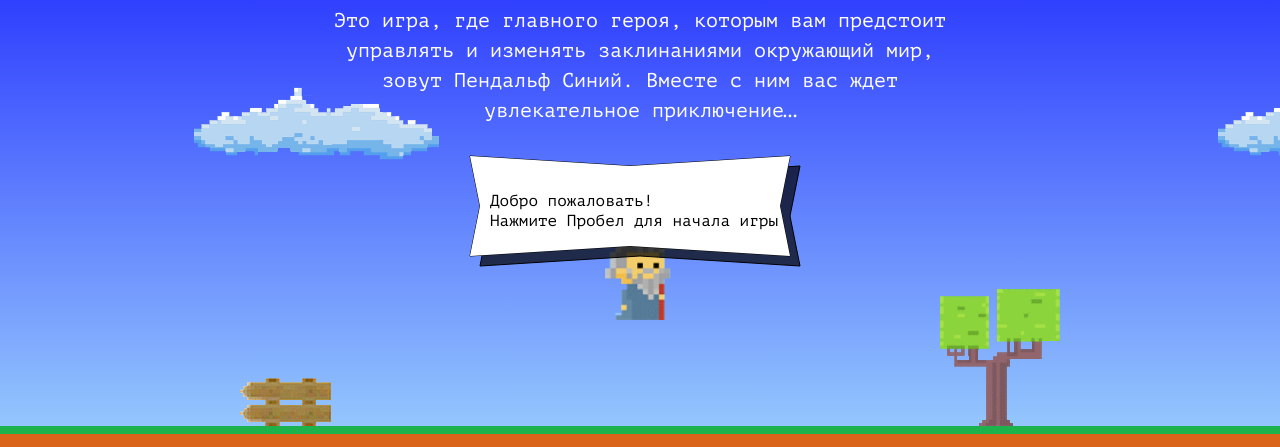
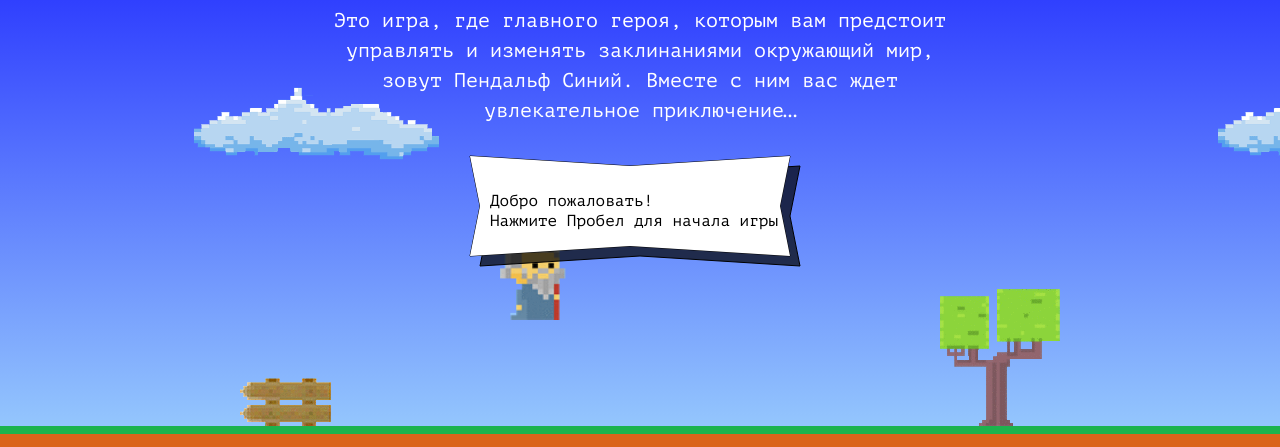
Before and after one commit to RuslanPro01/854371-code-and-magick-21, a website: page index.html in a window 1280 px wide. Shown: the part 203-650 px from the top of the page. Drawn offline with Linux system fonts and the light colour scheme.

Commit message:
fix: отработка последних замечаний

```diff
--- a/index.html
+++ b/index.html
@@ -181,13 +181,14 @@
 </template>
 <script>
   "use strict";
-  var fireballSize = 22;
   var FIREBALL_LEFT_SPEED = 2;
   var FIREBALL_SPEED = 5;
+  var PROPORTION_CALCULATION_HEIGHT = 1.337;
+  var PROPORTION_CALCULATION_FIELD_HEIGHT = 3;
+  var PROPORTION_CALCULATION_FIELD_WIDTH = 3
+  var fireballSize = 22;
   var wizardWidth = 70;
-  var PROPORTION_CALCULATION_HEIGHT = 1.337;
   var wizardSpeed = 3;
-  var PROPORTION_CALCULATION_FIELD_HEIGHT = 3
 
   var getFireballSpeed = function (isLeft) {
     return isLeft ? FIREBALL_LEFT_SPEED : FIREBALL_SPEED;
@@ -198,7 +199,7 @@
   }
 
   var getWizardX = function (fieldWidth) {
-    return (fieldWidth - wizardWidth) / 2;
+    return (fieldWidth - wizardWidth) / PROPORTION_CALCULATION_FIELD_WIDTH;
   }
 
   var getWizardY = function (fieldHeight) {
```
